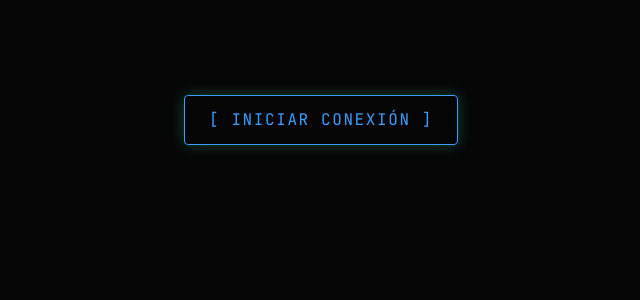
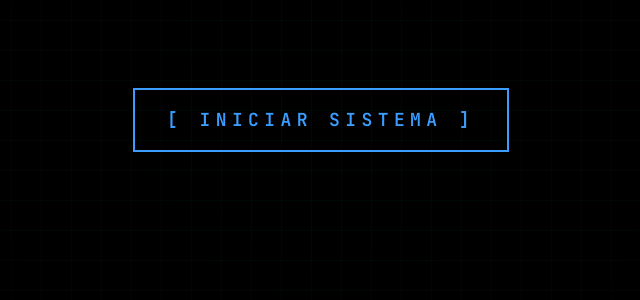
Before and after one commit to gokuxado25/cv-portfolio, a React (Vite) app: page / in a window 1280 px wide. Shown: the part 280-580 px from the top of the page, without its empty margins (319-959 px from the left). Built offline with nearby package versions, Linux system fonts and the light colour scheme.

Commit message:
Update BootRouter.jsx

```diff
--- a/src/components/BootRouter.jsx
+++ b/src/components/BootRouter.jsx
@@ -4,111 +4,154 @@ import { motion, AnimatePresence } from 'framer-motion';
 const sleep = (ms) => new Promise((resolve) => setTimeout(resolve, ms));
 
 export default function BootRouter({ onComplete }) {
-  const [phase, setPhase] = useState('idle'); // idle, zooming, booting, message
+  const [phase, setPhase] = useState('idle'); // idle, booting, granted, message
+  const [progress, setProgress] = useState(0);
   const [logs, setLogs] = useState([]);
   const endRef = useRef(null);
 
-  // Auto-scroll para la terminal
   useEffect(() => {
     endRef.current?.scrollIntoView({ behavior: 'smooth' });
   }, [logs]);
 
   const startBoot = async () => {
-    setPhase('zooming');
-    await sleep(800); // Tiempo del zoom
     setPhase('booting');
 
-    const bootSequence = [
-      "Cisco IOS Software, C2960X Software (C2960X-UNIVERSALK9-M), Version 15.2(7)E4",
-      "Copyright (c) 1986-2026 by Cisco Systems, Inc.",
-      "Compiled Mon 30-Sep-26 13:48 by sysadmin",
-      "POST: System Board Test : Passed",
-      "POST: Memory Test : Passed",
-      "Initializing flashfs... Done.",
-      "Loading routing tables... OK",
-      "Bringing up interface GigabitEthernet0/1... UP",
-      "Bringing up interface vlan 10... UP",
+    // Efecto de barra de progreso ultra rápida y caótica
+    const progressInterval = setInterval(() => {
+      setProgress((p) => {
+        if (p >= 100) {
+          clearInterval(progressInterval);
+          return 100;
+        }
+        return p + Math.floor(Math.random() * 20) + 5;
+      });
+    }, 120);
+
+    // Logs rápidos simulando carga de módulos críticos (sin que haya que leerlos)
+    const rapidLogs = [
+      "[ OK ] INICIALIZANDO NÚCLEO DEL SISTEMA",
+      "[ OK ] CARGANDO MÓDULOS DE RED (CISCO IOS)",
+      "[ WARN ] DETECTADA ANOMALÍA EN PUERTO 443... AISLANDO",
+      "[ OK ] TRÁFICO ENCRIPTADO... AES-256 ACTIVO",
+      "[ OK ] SINCRONIZANDO TABLAS DE ENRUTAMIENTO BGP",
+      "[ OK ] CONECTANDO CON SERVIDORES DE MADRID",
+      "[ OK ] BYPASS DE SEGURIDAD COMPLETADO",
+      "[ OK ] ENLACE ESTABLECIDO A 10Gbps"
     ];
 
-    // Simular escritura línea por línea
-    for (const line of bootSequence) {
-      setLogs((prev) => [...prev, line]);
-      await sleep(Math.random() * 400 + 150); // Tiempo aleatorio para mayor realismo
+    for (let i = 0; i < rapidLogs.length; i++) {
+      setLogs((prev) => [...prev, rapidLogs[i]]);
+      await sleep(150); // Muy rápido, efecto visual
     }
 
-    await sleep(600);
-    setLogs((prev) => [...prev, "", "[!] Verificando conexión exterior (Enviando paquetes ICMP)..."]);
-    await sleep(800);
-
-    // Simular el paquete que va y vuelve
-    const pings = [
-      "Reply from 8.8.8.8: bytes=32 time=4ms TTL=118",
-      "Reply from 8.8.8.8: bytes=32 time=3ms TTL=118",
-      "Reply from 8.8.8.8: bytes=32 time=4ms TTL=118"
-    ];
-
-    for (const ping of pings) {
-      setLogs((prev) => [...prev, ping]);
-      await sleep(500);
-    }
-
-    setLogs((prev) => [...prev, "Estadísticas de ping: Enviados = 3, Recibidos = 3, Perdidos = 0 (0% pérdida)"]);
-    await sleep(1000);
-    setLogs((prev) => [...prev, "[OK] Enlace seguro establecido. Redirigiendo tráfico..."]);
+    await sleep(400);
+    setPhase('granted'); // Pantallazo de ACCESO CONCEDIDO
 
     await sleep(1200);
-    setPhase('message');
+    setPhase('message'); // El mensaje final con impacto
 
-    // Dejar el mensaje final en pantalla unos segundos antes de entrar a la web
-    await sleep(4500);
-    onComplete();
+    await sleep(4000);
+    onComplete(); // Entramos a la web
   };
 
   return (
-    <div className="fixed inset-0 z-[100] bg-[#050505] flex items-center justify-center font-mono text-sm sm:text-base overflow-hidden">
+    <div className="fixed inset-0 z-[100] bg-black flex items-center justify-center font-mono overflow-hidden">
+
+      {/* Fondo de cuadrícula sutil y viñeta oscura */}
+      <div className="absolute inset-0 bg-[linear-gradient(rgba(0,255,255,0.03)_1px,transparent_1px),linear-gradient(90deg,rgba(0,255,255,0.03)_1px,transparent_1px)] bg-[size:30px_30px]" />
+      <div className="absolute inset-0 bg-[radial-gradient(circle_at_center,transparent_0%,black_100%)]" />
+
       <AnimatePresence>
         {phase === 'idle' && (
           <motion.button
-            initial={{ opacity: 0, y: 20 }}
-            animate={{ opacity: 1, y: 0 }}
-            exit={{ scale: 3, opacity: 0, filter: "blur(10px)" }}
-            transition={{ duration: 0.8, ease: "easeInOut" }}
+            initial={{ opacity: 0, scale: 0.8 }}
+            animate={{ opacity: 1, scale: 1 }}
+            exit={{ scale: 2, opacity: 0, filter: "blur(20px)" }}
+            transition={{ duration: 0.5 }}
             onClick={startBoot}
-            className="px-6 py-3 border border-ok text-ok rounded shadow-[0_0_15px_rgba(52,211,153,0.3)] hover:bg-ok hover:text-black transition-all tracking-widest uppercase"
+            className="relative px-8 py-4 bg-transparent border-2 border-ok text-ok font-bold text-lg tracking-[0.3em] uppercase overflow-hidden group"
           >
-            [ Iniciar Conexión ]
+            <span className="relative z-10 group-hover:text-black transition-colors duration-300">[ INICIAR SISTEMA ]</span>
+            <div className="absolute inset-0 bg-ok translate-y-full group-hover:translate-y-0 transition-transform duration-300 ease-out" />
+            {/* Resplandor externo */}
+            <div className="absolute -inset-2 bg-ok/20 blur-xl opacity-0 group-hover:opacity-100 transition-opacity duration-300" />
           </motion.button>
         )}
 
         {phase === 'booting' && (
           <motion.div
+            initial={{ opacity: 0, scale: 1.1 }}
+            animate={{ opacity: 1, scale: 1 }}
+            className="relative w-full max-w-4xl p-6 sm:p-10 flex flex-col gap-6"
+          >
+            {/* Línea de escáner láser bajando por la pantalla */}
+            <motion.div
+              animate={{ top: ['0%', '100%', '0%'] }}
+              transition={{ duration: 2.5, repeat: Infinity, ease: 'linear' }}
+              className="absolute left-0 right-0 h-1 bg-ok/50 shadow-[0_0_20px_var(--color-ok)] z-50 pointer-events-none"
+            />
+
+            {/* Cabecera del panel */}
+            <div className="flex justify-between items-end border-b border-ok/30 pb-2">
+              <div>
+                <div className="text-ok/50 text-xs tracking-widest mb-1">SEC_LEVEL_ALPHA</div>
+                <div className="text-ok text-xl sm:text-2xl font-bold tracking-wider">DIHENRRY_INFRA_SYS</div>
+              </div>
+              <div className="text-right">
+                <div className="text-ok text-3xl sm:text-4xl font-bold">{progress}%</div>
+              </div>
+            </div>
+
+            {/* Barra de progreso masiva */}
+            <div className="w-full h-4 bg-gray-900 rounded-full overflow-hidden border border-ok/20">
+              <motion.div
+                className="h-full bg-ok shadow-[0_0_15px_var(--color-ok)]"
+                initial={{ width: "0%" }}
+                animate={{ width: `${progress}%` }}
+                transition={{ ease: "easeOut", duration: 0.2 }}
+              />
+            </div>
+
+            {/* Consola de logs rápidos (Visual) */}
+            <div className="h-40 sm:h-56 bg-gray-950 border border-ok/20 p-4 overflow-hidden rounded relative">
+              <div className="absolute top-0 left-0 w-full h-full bg-gradient-to-b from-transparent via-transparent to-gray-950 pointer-events-none" />
+              <div className="text-ok/80 text-xs sm:text-sm leading-loose opacity-90 flex flex-col justify-end h-full">
+                {logs.map((log, i) => (
+                  <div key={i} className={log.includes('WARN') ? 'text-yellow-400 font-bold' : ''}>
+                    {log}
+                  </div>
+                ))}
+              </div>
+            </div>
+          </motion.div>
+        )}
+
+        {phase === 'granted' && (
+          <motion.div
             initial={{ opacity: 0, scale: 0.8 }}
             animate={{ opacity: 1, scale: 1 }}
-            className="w-full max-w-3xl h-full sm:h-3/4 p-6 sm:p-10 text-ok flex flex-col"
+            exit={{ opacity: 0, scale: 1.5 }}
+            className="absolute inset-0 flex items-center justify-center bg-ok"
           >
-            <div className="flex-1 overflow-y-auto opacity-90 leading-relaxed space-y-1">
-              {logs.map((log, i) => (
-                <div key={i}>{log}</div>
-              ))}
-              <div ref={endRef} />
-            </div>
-            <div className="h-6 mt-2 flex items-center">
-              <span className="animate-pulse w-2 h-5 bg-ok block"></span>
+            <div className="text-black text-4xl sm:text-7xl font-bold tracking-tighter uppercase animate-pulse">
+              Acceso Concedido
             </div>
           </motion.div>
         )}
 
         {phase === 'message' && (
           <motion.div
-            initial={{ opacity: 0, scale: 0.95 }}
-            animate={{ opacity: 1, scale: 1 }}
-            exit={{ opacity: 0, scale: 1.05 }}
+            initial={{ opacity: 0 }}
+            animate={{ opacity: 1 }}
+            exit={{ opacity: 0, filter: "blur(10px)" }}
             transition={{ duration: 1 }}
-            className="absolute inset-0 flex items-center justify-center p-8 bg-[#050505] text-center"
+            className="absolute inset-0 flex items-center justify-center p-8 text-center"
           >
-            <p className="text-xl sm:text-3xl text-white font-light tracking-wide max-w-4xl leading-relaxed">
+            <p className="text-2xl sm:text-4xl text-white font-light tracking-wide max-w-4xl leading-relaxed">
               "Todo lo que acabas de ver arrancar <br/>
-              <span className="text-ok font-semibold">—enrutamiento de datos, servidores físicos, firewalls y monitorización—</span><br/>
+              <span className="text-ok font-bold drop-shadow-[0_0_10px_var(--color-ok)]">
+                —enrutamiento, servidores y seguridad—
+              </span><br/>
               no se gestiona solo."
             </p>
           </motion.div>
```
